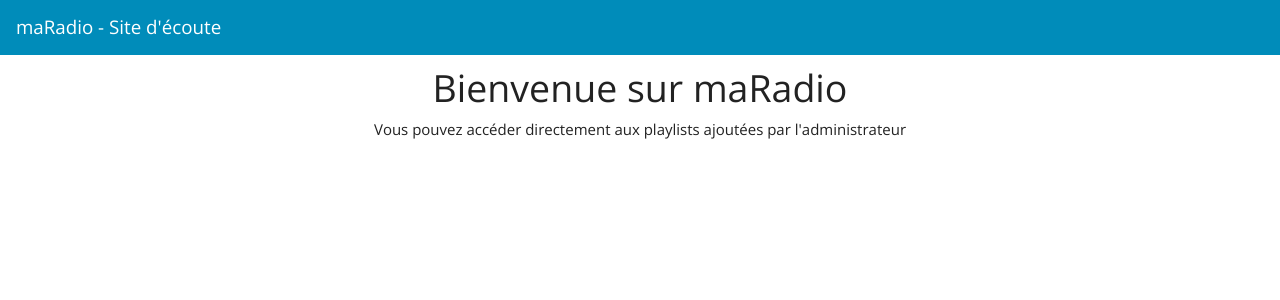
After one commit to LucasCH13/web-radio, a Symfony app: template maRadio/templates/index.html.twig in a window 1280 px wide. The commit adds this page. Shown: the top 300 px of the page. Run offline with Twig, Linux system fonts and the light colour scheme; the template is opened without the code that fills it, so the values that code supplies are empty; some libraries are stand-ins or nearby versions.

Commit message:
Intégration d'un template pour l'accueil du site

```diff
--- /dev/null
+++ b/maRadio/public/css/index.css
@@ -0,0 +1,4 @@
+#content {
+        text-align: center;
+        margin-top: 10px;
+}
--- a/maRadio/templates/base.html.twig
+++ b/maRadio/templates/base.html.twig
@@ -2,11 +2,29 @@
 <html>
     <head>
         <meta charset="UTF-8">
-        <title>{% block title %}Welcome!{% endblock %}</title>
-        {% block stylesheets %}{% endblock %}
+        <title>{% block title %}maRadio : Le site d'écoute sur internet!{% endblock %}</title>
+        <link rel="stylesheet" href="https://stackpath.bootstrapcdn.com/bootswatch/4.5.2/yeti/bootstrap.min.css">
+        {% block stylesheets %}
+        <link href="{{ asset('css/base.css') }}" rel="stylesheet"/>
+        {% endblock %}
     </head>
     <body>
-        {% block body %}{% endblock %}
+        <nav class="navbar navbar-expand-lg navbar-dark bg-primary">
+            <a class="navbar-brand" href="/">maRadio - Site d'écoute</a>
+            <button class="navbar-toggler" type="button" data-toggle="collapse" data-target="#navbarColor01" aria-controls="navbarColor01" aria-expanded="false" aria-label="Toggle navigation">
+              <span class="navbar-toggler-icon"></span>
+            </button>
+
+            <div class="collapse navbar-collapse" id="navbarColor01">
+              <ul class="navbar-nav mr-auto">
+              </ul>
+            </div>
+        </nav>
+        <div id="content">
+
+            {% block content %}{% endblock %}
+
+        </div>
         {% block javascripts %}{% endblock %}
     </body>
 </html>
--- /dev/null
+++ b/maRadio/templates/index.html.twig
@@ -0,0 +1,9 @@
+{% extends "base.html.twig" %}
+{% block stylesheets %}
+    <link href="{{ asset('css/index.css') }}" rel="stylesheet"/>
+{% endblock %}
+{% block content %}
+
+    <h1>Bienvenue sur maRadio</h1>
+    <p> Vous pouvez accéder directement aux playlists ajoutées par l'administrateur</p>
+{% endblock %}
```
Also changed, not shown: maRadio/src/Controller/IndexController.php (added, +19 -0 lines).
